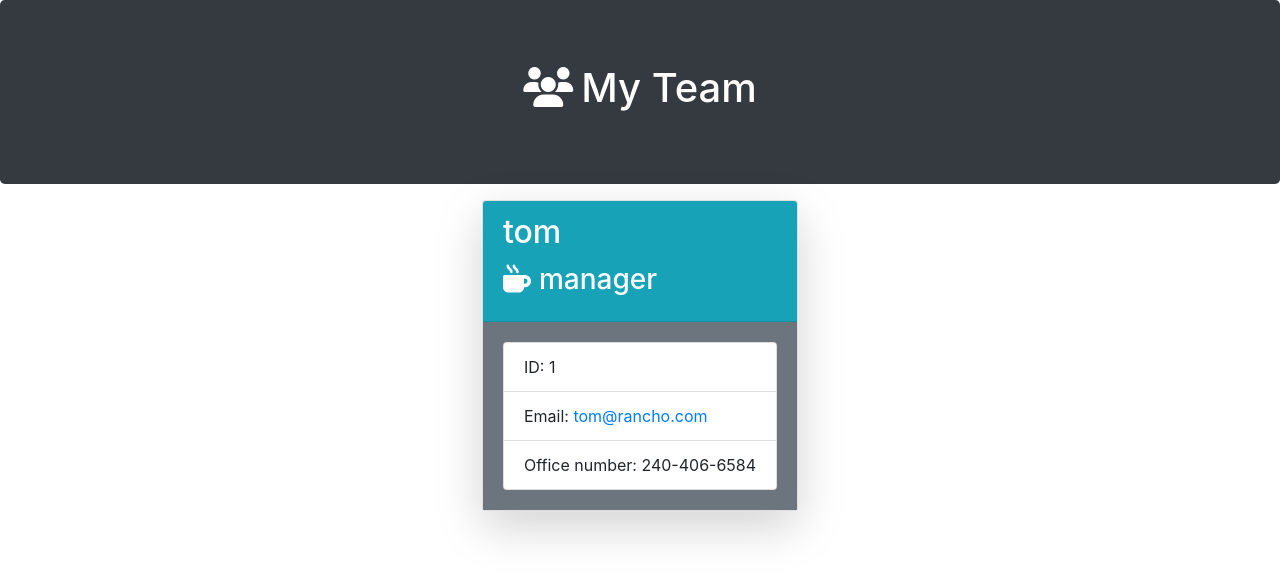
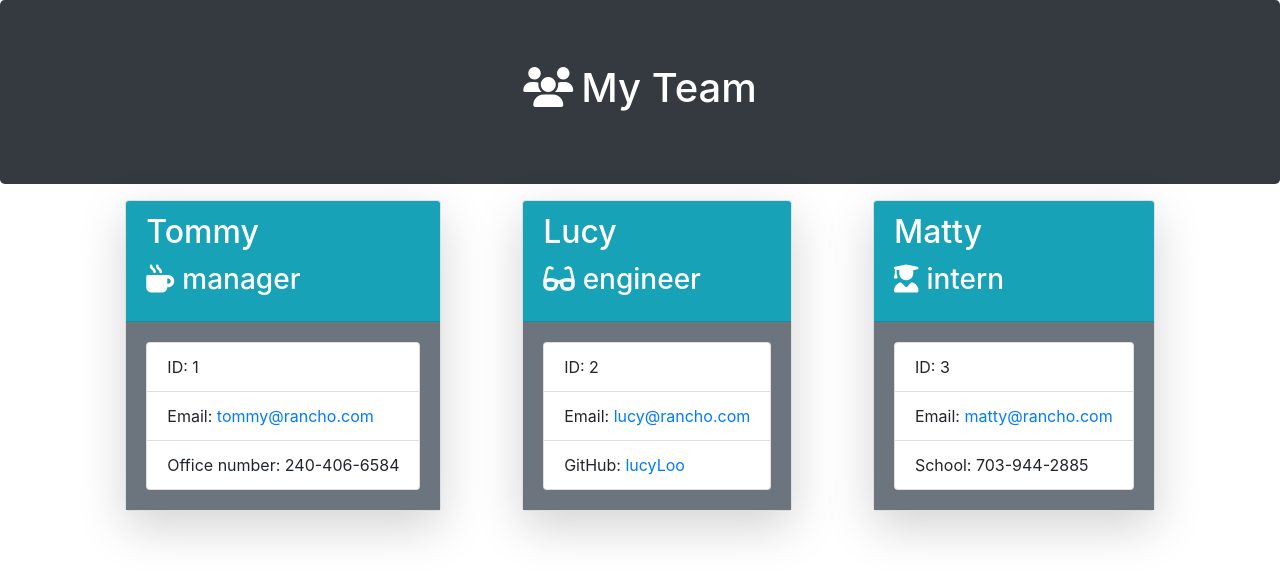
Before and after one commit to TheyCallMeMattyD/template-engine-employee-summary, a website: page output/team.html in a window 1280 px wide. Drawn offline with nearby package versions, Linux system fonts and the light colour scheme; files that its build step writes are made by us from their sources.

Commit message:
successful output

```diff
--- a/output/team.html
+++ b/output/team.html
@@ -24,14 +24,40 @@
             <div class="team-area col-12 d-flex justify-content-around">
                 <div class="card employee-card shadow-lg">
                     <div class="card-header bg-info text-white">
-        <h2 class="card-title">tom</h2>
+                        <h2 class="card-title">Tommy</h2>
                         <h3 class="card-title"><i class="fas fa-mug-hot mr-2"></i>manager</h3>
                     </div>
                     <div class="card-body bg-secondary">
                         <ul class="list-group">
                             <li class="list-group-item">ID: 1</li>
-            <li class="list-group-item">Email: <a href="mailto:tom@rancho.com">tom@rancho.com</a></li>
+                            <li class="list-group-item">Email: <a href="mailto:tommy@rancho.com">tommy@rancho.com</a></li>
                             <li class="list-group-item">Office number: 240-406-6584</li>
+                        </ul>
+                    </div>
+                </div>
+                <div class="card employee-card shadow-lg">
+                    <div class="card-header bg-info text-white">
+                        <h2 class="card-title">Lucy</h2>
+                        <h3 class="card-title"><i class="fas fa-glasses mr-2"></i>engineer</h3>
+                    </div>
+                    <div class="card-body bg-secondary">
+                        <ul class="list-group">
+                            <li class="list-group-item">ID: 2</li>
+                            <li class="list-group-item">Email: <a href="mailto:lucy@rancho.com">lucy@rancho.com</a></li>
+                            <li class="list-group-item">GitHub: <a href="https://github.com/lucyLoo" target="_blank" rel="noopener noreferrer">lucyLoo</a></li>
+                        </ul>
+                    </div>
+                </div>
+                <div class="card employee-card shadow-lg">
+                    <div class="card-header bg-info text-white">
+                        <h2 class="card-title">Matty</h2>
+                        <h3 class="card-title"><i class="fas fa-user-graduate mr-2"></i>intern</h3>
+                    </div>
+                    <div class="card-body bg-secondary">
+                        <ul class="list-group">
+                            <li class="list-group-item">ID: 3</li>
+                            <li class="list-group-item">Email: <a href="mailto:matty@rancho.com">matty@rancho.com</a></li>
+                            <li class="list-group-item">School: 703-944-2885</li>
                         </ul>
                     </div>
                 </div>
```
Lines whose indentation alone changed are shown as unchanged.
